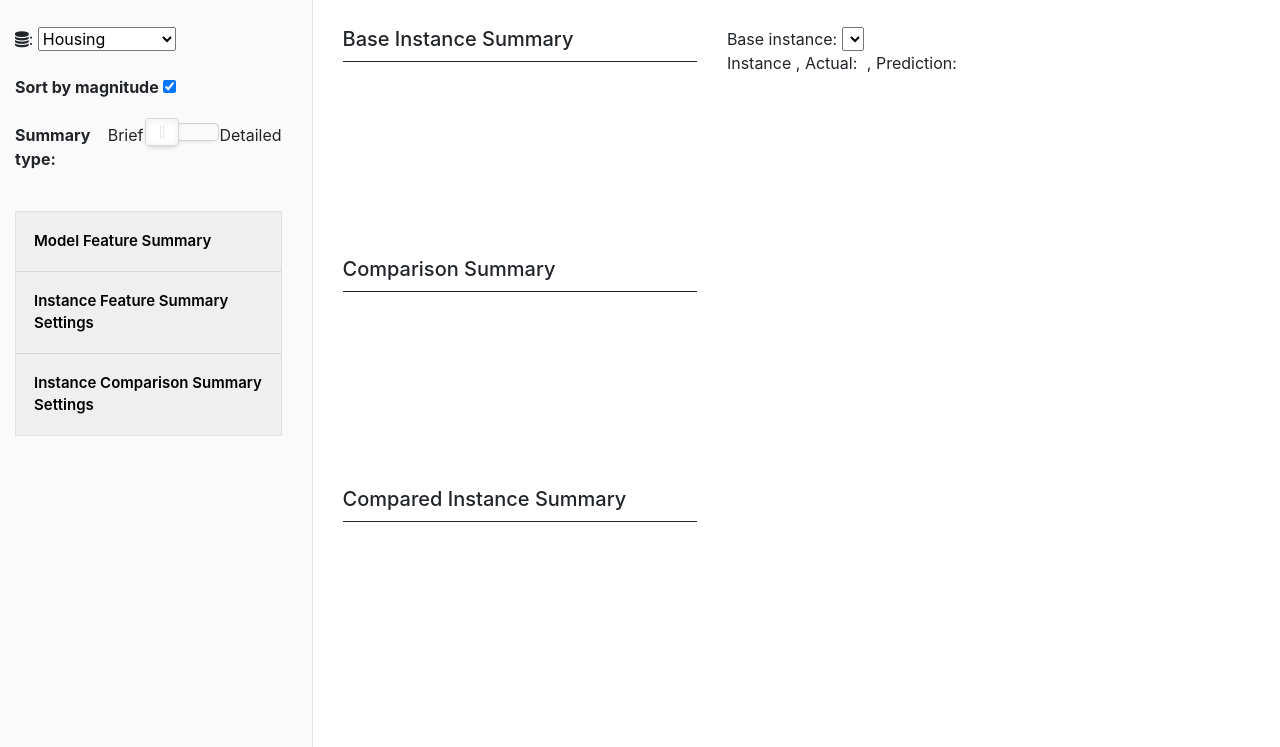
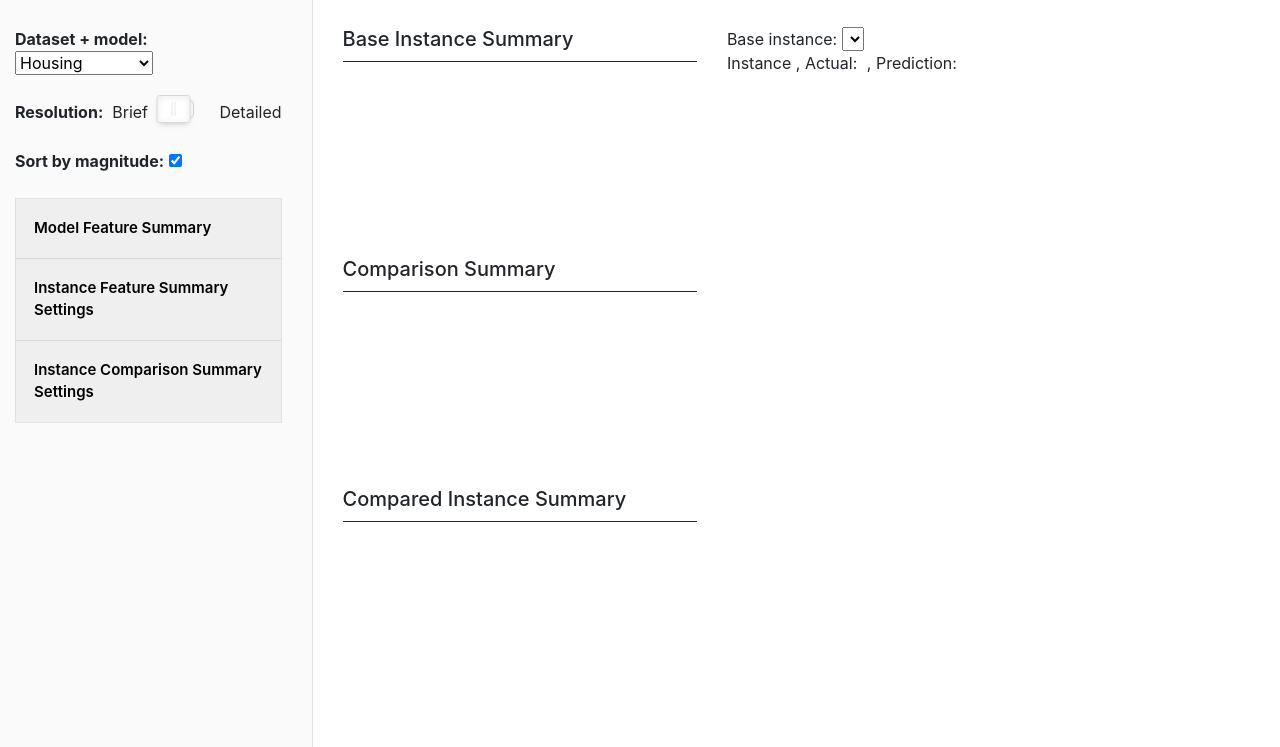
Before and after one commit to poloclub/telegam, a plain HTML site: page index.html in a window 1280 px wide. Shown: the part 67-814 px from the top of the page. Drawn offline with Linux system fonts and the light colour scheme; a script that the page names is missing.

Commit message:
styles updates in options

```diff
--- a/css/src/style.css
+++ b/css/src/style.css
@@ -150,7 +150,7 @@ input:checked+.slider:before {
 }
 
 .slider.round:before {
-    border-radius: 50%;
+    border-radius: 30%;
 }
 
 /*.visDiv{*/
@@ -179,7 +179,7 @@ input:checked+.slider:before {
 }
 
 .detailLevelSlider {
-    width: 30%;
+    width: 50%;
 }
 
 #summarySentence {
@@ -285,6 +285,11 @@ hr {
     background-color: var(--border-color);
 }
 
+h4 {
+    font-size: 20px !important;
+    margin-bottom: 20px !important;
+}
+
 h5 {
     padding-bottom: 10px;
     border-bottom: 1px solid;
--- a/index.html
+++ b/index.html
@@ -66,15 +66,16 @@
 <div id="wrapper">
     <div class="row">
         <div id="options" class="col-md-3">
-            <i class="fa fa-database"></i>:
+            <p style="margin-bottom:25px"><strong>Dataset + model:</strong>
+            <!-- <i class="fa fa-database"></i> -->
+            <!-- <br> -->
             <select id="datasetSelector">
                 <option value="housing-gam-instance-data">Housing</option>
                 <option value="ames-housing-gam-instance-data">AMES-Housing</option>
                 <option value="diamonds-gam-instance-data">Diamonds</option>
                 <option value="red-wine-gam-instance-data">Wine</option>
             </select>
-            <br><br>
-            <b>Sort by magnitude</b> <input id="sortByMagnitudeCheckbox" type="checkbox" checked>
+            </p>
             <!--<br><br>-->
             <!--<input id="sentenceDisplayCheckbox" type="checkbox" checked> Show summary-->
             <!--<b>Sort by magnitude:</b>-->
@@ -82,15 +83,16 @@
                 <!--<input type="checkbox" id="sortByMagnitudeCheckbox" checked>-->
                 <!--<span class="slider round"></span>-->
             <!--</label>-->
-            <br><br>
             <!--Summary type:-->
             <span style="display: flex;">
-                <p><b>Summary type:</b>&nbsp;&nbsp;</p>
-                <p>Brief</p>&nbsp;&nbsp;&nbsp;&nbsp;
+                <p style="margin-bottom:25px"><strong>Resolution:</strong>&nbsp;&nbsp;</p>
+                <p style="padding-right: 25px;">Brief</p>
                 <div id="detail-slider" class="detailLevelSlider"></div>
-                <p>Detailed</p>
+                <p style="padding-left: 25px;">Detailed</p>
             </span>
-            <br>
+            <p style="margin-bottom:25px"><strong>Sort by magnitude:</strong> <input id="sortByMagnitudeCheckbox" type="checkbox" checked></p>
+            <!-- <br> -->
+            <!-- <br> -->
             <div style="border: 1px solid var(--border-color)">
                 <button class="collapsible" style="border-bottom: 1px solid var(--border-color)">Model Feature Summary</button>
                 <div class="content" id="modelSummary">
```
